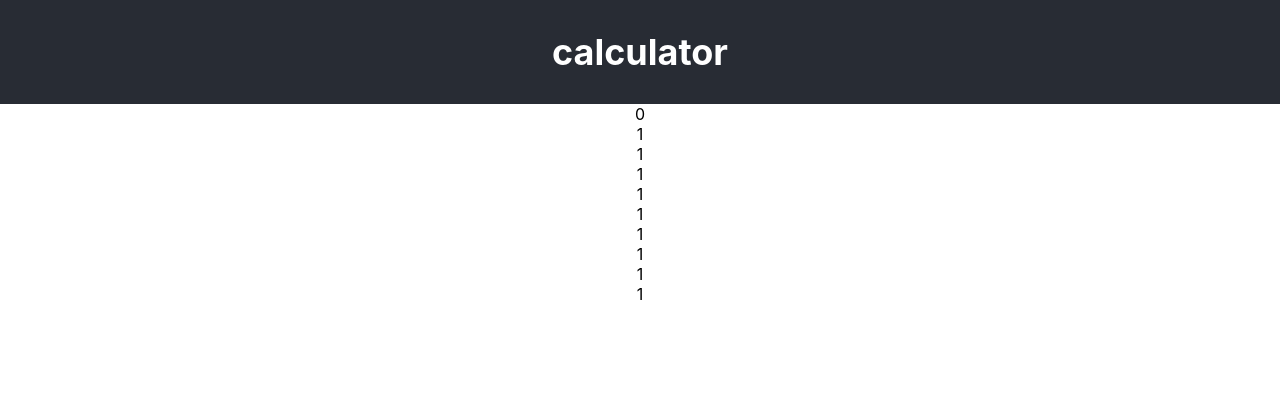
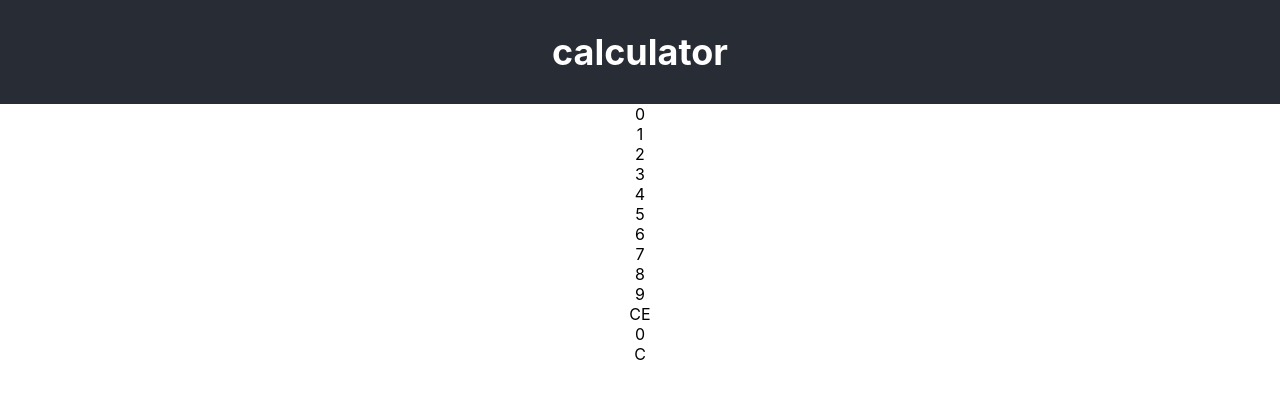
Before and after one commit to HannaParsa/React-Calculator, a React (Create React App) app: page / in a window 1280 px wide. Shown: the top 398 px of the page. Built offline with nearby package versions, Linux system fonts and the light colour scheme.

Commit message:
progressing

```diff
--- a/src/App.js
+++ b/src/App.js
@@ -47,15 +47,21 @@ function App() {
                <div className='calculator__digits'>
                  <div className="grid-container">
                    <div className='grid-item' onClick={() => handleDigit('1')}>1</div>
-                   <div className='grid-item' onClick={() => handleDigit('1')}>1</div>
-                   <div className='grid-item' onClick={() => handleDigit('1')}>1</div>
-                   <div className='grid-item' onClick={() => handleDigit('1')}>1</div>
-                   <div className='grid-item' onClick={() => handleDigit('1')}>1</div>
-                   <div className='grid-item' onClick={() => handleDigit('1')}>1</div>
-                   <div className='grid-item' onClick={() => handleDigit('1')}>1</div>
-                   <div className='grid-item' onClick={() => handleDigit('1')}>1</div>
-                   <div className='grid-item' onClick={() => handleDigit('1')}>1</div>
+                   <div className='grid-item' onClick={() => handleDigit('2')}>2</div>
+                   <div className='grid-item' onClick={() => handleDigit('3')}>3</div>
+                   <div className='grid-item' onClick={() => handleDigit('4')}>4</div>
+                   <div className='grid-item' onClick={() => handleDigit('5')}>5</div>
+                   <div className='grid-item' onClick={() => handleDigit('6')}>6</div>
+                   <div className='grid-item' onClick={() => handleDigit('7')}>7</div>
+                   <div className='grid-item' onClick={() => handleDigit('8')}>8</div>
+                   <div className='grid-item' onClick={() => handleDigit('9')}>9</div>
+                   <div className='grid-item' onClick={remove}>CE</div>
+                   <div className='grid-item' onClick={() => handleDigit(0)}>0</div>
+                   <div className='grid-item' onClick={() => {setNumber('0')}}>C</div>
                  </div>
+               </div>
+               <div>
+
                </div>
            </section>
          </main>
```
